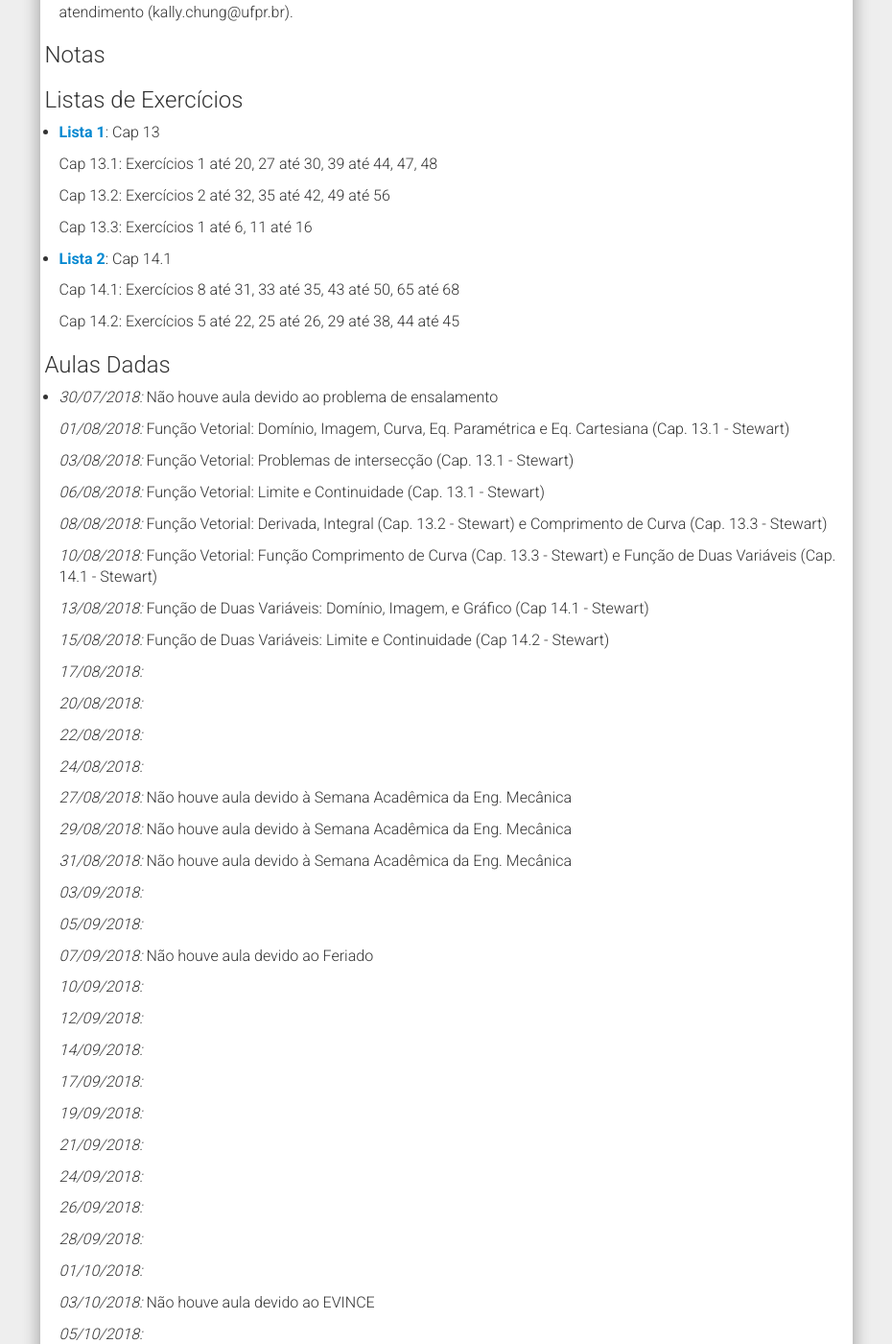
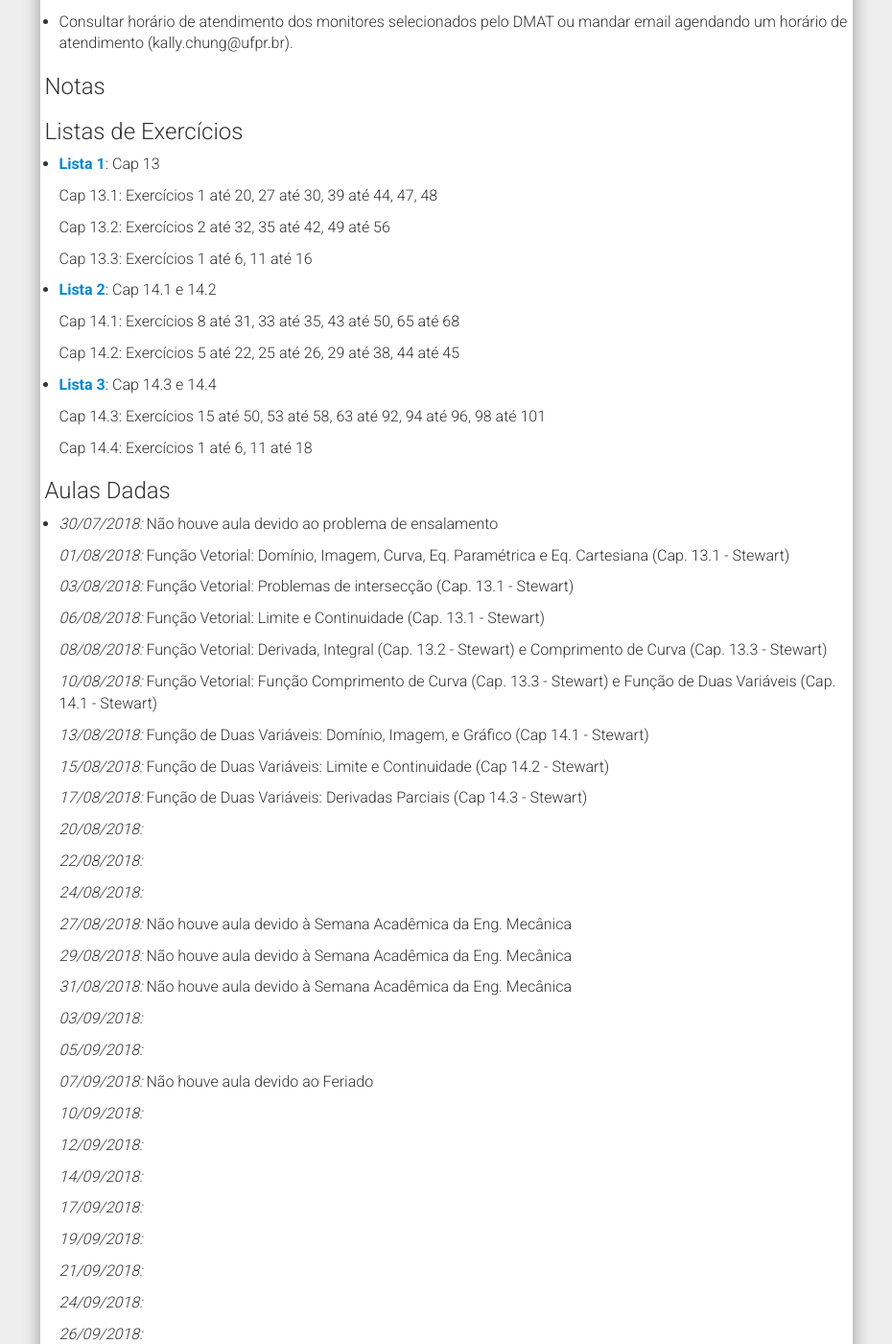
Before and after one commit to chunggnuhc/chunggnuhc.github.io, a Jekyll site: the page built from CMA211AD-Calc2-2sem2018.md, in a window 1280 px wide and 1400 px high, scrolled down 1042 px. Shown: the whole window at 96% size, without its empty margins (321-1251 px from the left). Built offline with Jekyll 4.4.1, drawn with Linux system fonts in a browser that asks for light colours; nearby versions of some CDN libraries; some of the changed text lies outside the part shown.

Commit message:
Update CMA211AD - Cronog, ListaExerc

```diff
--- a/CMA211AD-Calc2-2sem2018.md
+++ b/CMA211AD-Calc2-2sem2018.md
@@ -4,6 +4,8 @@ title: CMA 211 Turma AD - Cálculo 2 - Eng. Mecânica Diurno
 permalink: /CMA211AD-Calc2-2sem2018/
 ---
 <h1><b><i>Importante!</i></b></h1>
+- Postado em 20/08/2018: Lista 3 de exercícios disponibilizada.
+
 - Postado em 15/08/2018: Lista 2 de exercícios disponibilizada.
 
 - Postado em 02/08/2018: Alteração da data da P1 devido à Semana Acadêmica da Eng. Mecânica
@@ -27,7 +29,7 @@ permalink: /CMA211AD-Calc2-2sem2018/
 
 <h3>Avaliação</h3>
 
-- Prova 1: <strike>31/08</strike> 24/08
+- Prova 1: <strike>31/08</strike> 24/08 (Lista 1 até Lista 3)
 
   Prova 2: 10/10
 
@@ -60,12 +62,17 @@ permalink: /CMA211AD-Calc2-2sem2018/
 
   Cap 13.3: Exercícios 1 até 6, 11 até 16
 
-- [Lista 2](/disciplinas2sem2018/ListaExerc02 - CMA211AD.pdf): Cap 14.1
+- [Lista 2](/disciplinas2sem2018/ListaExerc02 - CMA211AD.pdf): Cap 14.1 e 14.2
 
   Cap 14.1: Exercícios 8 até 31, 33 até 35, 43 até 50, 65 até 68
 
   Cap 14.2: Exercícios 5 até 22, 25 até 26, 29 até 38, 44 até 45
 
+- [Lista 3](/disciplinas2sem2018/ListaExerc03 - CMA211AD.pdf): Cap 14.3 e 14.4
+
+  Cap 14.3: Exercícios 15 até 50, 53 até 58, 63 até 92, 94 até 96, 98 até 101
+
+  Cap 14.4: Exercícios 1 até 6, 11 até 18
 
 <h3>Aulas Dadas</h3>
 
@@ -85,7 +92,7 @@ permalink: /CMA211AD-Calc2-2sem2018/
 
   _15/08/2018:_ Função de Duas Variáveis: Limite e Continuidade (Cap 14.2 - Stewart)
 
-  _17/08/2018:_
+  _17/08/2018:_ Função de Duas Variáveis: Derivadas Parciais (Cap 14.3 - Stewart)
 
   _20/08/2018:_
 
```
